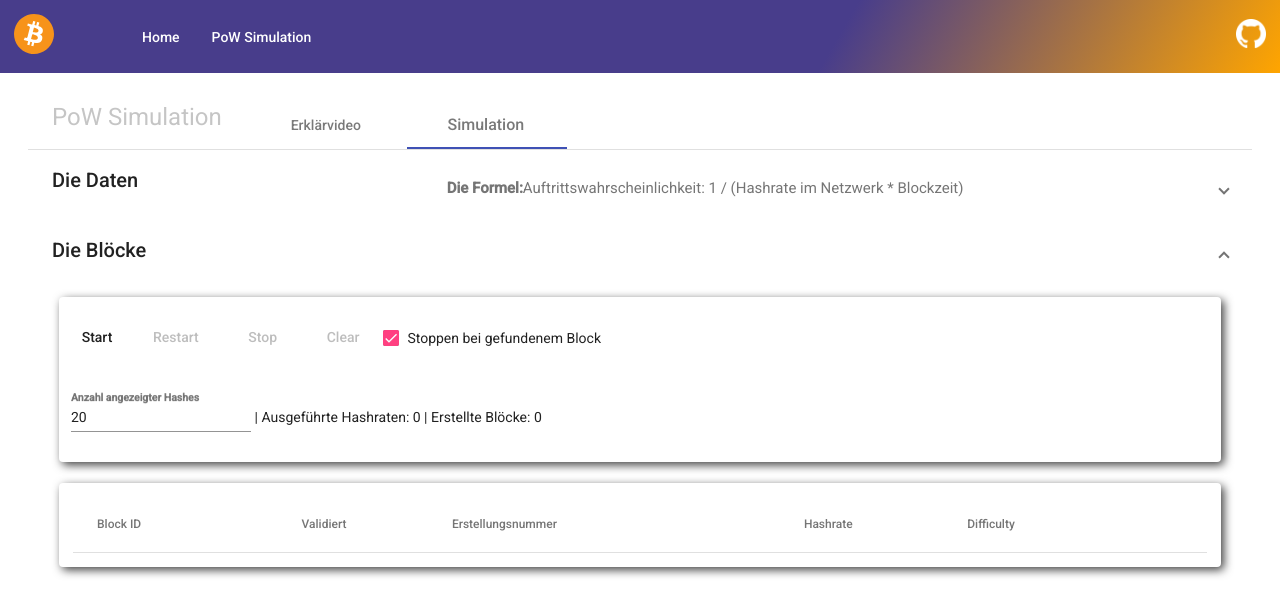
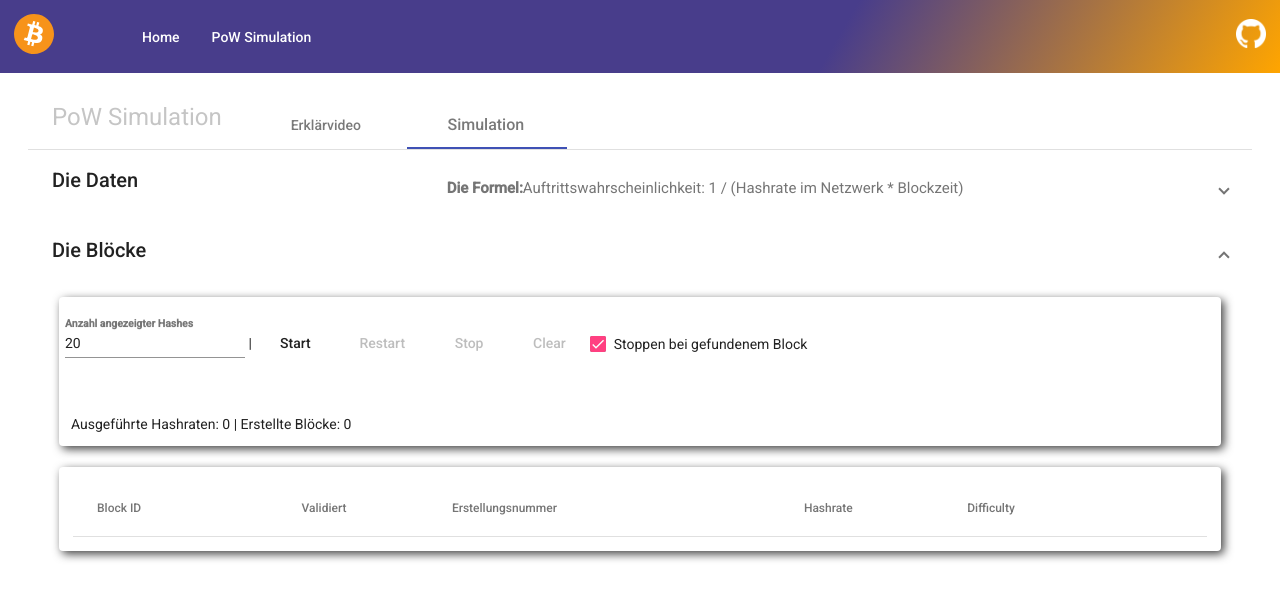
Before and after one commit to MyKaez/btc-playground, an Angular app: page /pow in a window 1280 px wide. Shown: the top 616 px of the page. Built offline with nearby package versions, Linux system fonts and the light colour scheme.

Commit message:
rearranged ui

```diff
--- a/src/app/simulators/pow/pow.component.html
+++ b/src/app/simulators/pow/pow.component.html
@@ -67,6 +67,10 @@
 
             <mat-card class="example-card">
                 <mat-card-actions>
+                    <mat-form-field apperance="fill">
+                        <mat-label><b>Anzahl angezeigter Hashes</b></mat-label>
+                        <input type="number" matInput [(ngModel)]="amountHashesToShow" min="1" step="1" max="200">
+                    </mat-form-field> |
                     <button mat-button (click)="start()" [disabled]="isProcessing">Start</button>
                     <button mat-button (click)="clear();start()" [disabled]="isProcessing || blocks.length === 0">
                         Restart
@@ -78,10 +82,6 @@
                     </mat-checkbox>
                 </mat-card-actions>
                 <mat-card-footer>
-                    <mat-form-field apperance="fill">
-                        <mat-label><b>Anzahl angezeigter Hashes</b></mat-label>
-                        <input type="number" matInput [(ngModel)]="amountHashesToShow" min="1" max="200">
-                    </mat-form-field> |
                     <span *ngIf="isProcessing"><b>Simulation gestartet...</b></span>
                     Ausgeführte Hashraten: {{executedHashrates}}
                     <span *ngIf="!isProcessing"> | Erstellte Blöcke: {{blocks.length}}</span>
```
